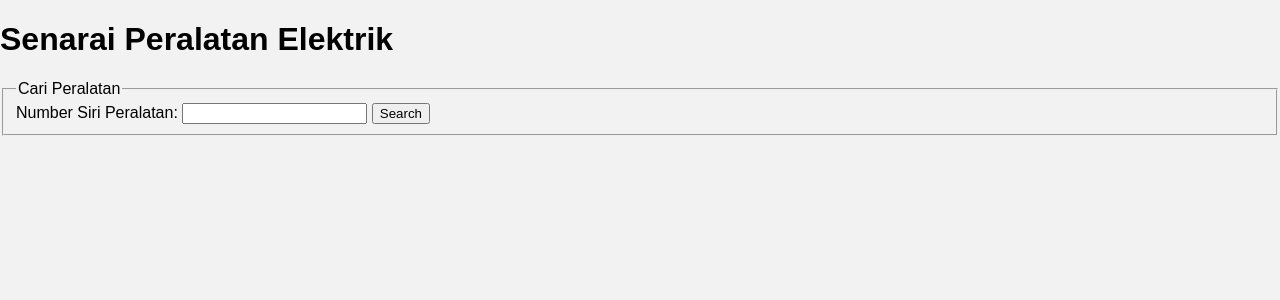
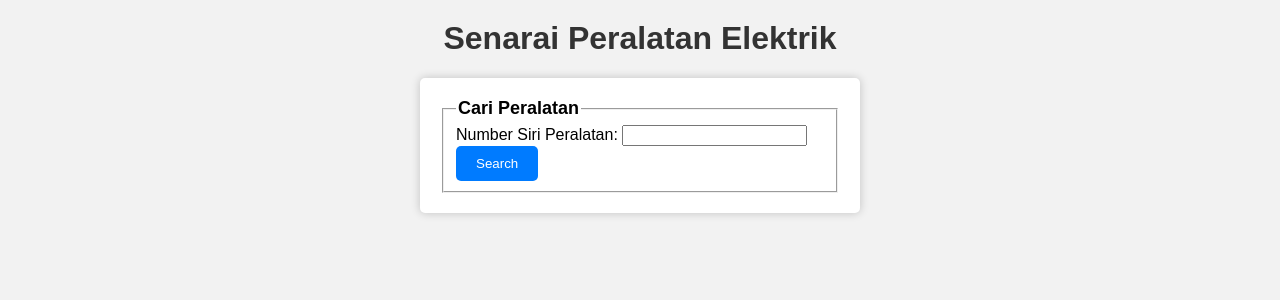
Before and after one commit to HectorS4lamanca/MK-3, a PHP site: page /admin/peralatan.php in a window 1280 px wide. Shown: the top 300 px of the page. Run offline with PHP 8.4, Linux system fonts and the light colour scheme.

Commit message:
Add files via upload

```diff
--- a/include/style.css
+++ b/include/style.css
@@ -73,3 +73,91 @@ table tr:nth-child(even) {
 .table-actions a:hover {
     text-decoration: underline;
 }
+
+.page-heading {
+    text-align: center;
+    color: #333;
+    margin-top: 20px;
+}
+
+.search-form {
+    max-width: 400px;
+    margin: 0 auto;
+    background-color: #fff;
+    padding: 20px;
+    border-radius: 5px;
+    box-shadow: 0px 0px 10px rgba(0, 0, 0, 0.2);
+}
+
+.search-form legend {
+    font-weight: bold;
+    font-size: 18px;
+}
+
+.result-container {
+    margin-top: 20px;
+    padding: 20px;
+    background-color: #fff;
+    border-radius: 5px;
+    box-shadow: 0px 0px 10px rgba(0, 0, 0, 0.2);
+}
+
+.result-table {
+    width: 100%;
+    border-collapse: collapse;
+    margin-top: 20px;
+}
+
+.result-table th,
+.result-table td {
+    border: 1px solid #ddd;
+    padding: 8px;
+    text-align: left;
+}
+
+.result-table th {
+    background-color: #007bff;
+    color: #fff;
+}
+
+.result-table tr:nth-child(even) {
+    background-color: #f2f2f2;
+}
+
+.table-actions a {
+    color: #007bff;
+    text-decoration: none;
+    margin-right: 10px;
+}
+
+.table-actions a:hover {
+    text-decoration: underline;
+}
+
+.button-container {
+    text-align: center;
+    margin-top: 20px;
+}
+
+.button {
+    background-color: #007bff;
+    color: #fff;
+    border: none;
+    padding: 10px 20px;
+    margin-right: 10px;
+    border-radius: 5px;
+    cursor: pointer;
+}
+
+.button:hover {
+    background-color: #0056b3;
+}
+
+.button-container a {
+    text-decoration: none;
+    color: #007bff;
+}
+
+.button-container a:hover {
+    text-decoration: underline;
+}
```
